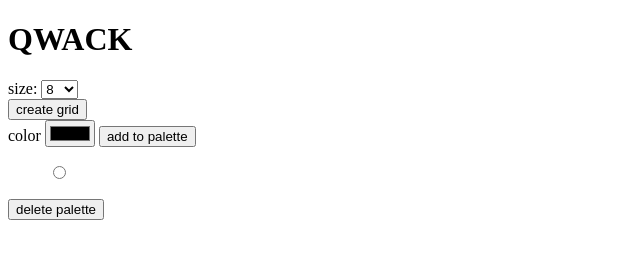
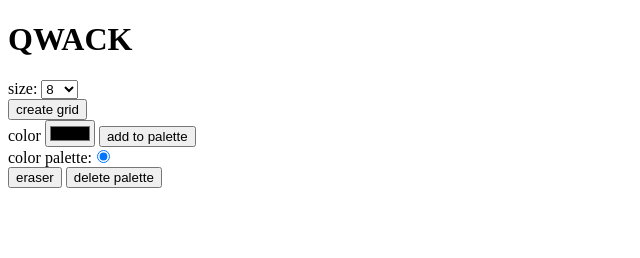
Before and after one commit to ValRoustit/Qwack.github.io, a plain HTML site: page index.html in a window 1280 px wide. Both pictures are taken after a click on the input "add to palette". Shown: the whole page, without its empty margins (0-640 px from the left). Drawn offline with Linux system fonts and the light colour scheme.

Commit message:
add choose colors and eraser

```diff
--- a/index.html
+++ b/index.html
@@ -26,8 +26,12 @@
 
         <input type="submit" value="add to palette"/>
     </form>
-    <ul id="palette"></ul>
+
+    <div id="palette">color palette:</div>
+    <button id="eraser">eraser</button>
+
     <button id="delete-palette">delete palette</button>
+
     <div id="drawing"></div>
 </body>
 </html>
--- a/js/app.js
+++ b/js/app.js
@@ -7,7 +7,19 @@ document.addEventListener("DOMContentLoaded", () => {
 
     const deletePalette = document.querySelector("#delete-palette");
     deletePalette.addEventListener("click", handleDeletePalette);
+
+    const eraser = document.querySelector("#eraser");
+    eraser.addEventListener("click", handleEraser);
 })
+
+let colorSelected = "";
+let eraser = false;
+
+//--------------------------------------------
+
+const handleEraser = function() {
+    eraser = true;
+}
 
 const handleDrawPixel = function(event) {
     const x = event.offsetX;
@@ -22,7 +34,6 @@ const handlePreRender = function(event) {
 }
 
 const drawPixel = function(x, y) {
-    // debugger
     const canvas = document.querySelector("#my-canvas");
     const ctx = canvas.getContext("2d")
     const size = canvas.width;
@@ -31,8 +42,13 @@ const drawPixel = function(x, y) {
     const canvasX = Math.floor(x/boxSide);
     const canvasY = Math.floor(y/boxSide);
 
-    ctx.fillStyle = 'green';
-    ctx.fillRect(canvasX, canvasY, 1, 1);
+    if(eraser) {
+        ctx.clearRect(canvasX, canvasY, 1, 1)
+    } else {
+        ctx.fillStyle = colorSelected;
+        ctx.fillRect(canvasX, canvasY, 1, 1);
+    }
+
 }
 
 const handleNewColor = function(event) {
@@ -45,11 +61,19 @@ const handleNewColor = function(event) {
 }
 
 const createColorItem = function(color) {
-    const newItem = document.createElement("input");
-    newItem.type = "radio";
-    newItem.value = color.value;
-    newItem.name = "color-in-palette";
-    return newItem;
+    const newColor = document.createElement("input");
+    newColor.type = "radio";
+    newColor.value = color.value;
+    newColor.name = "color-in-palette";
+    newColor.checked = "true";
+
+    newColor.addEventListener("click", selectColor);
+    return newColor;
+}
+
+const selectColor = function(event) {
+    eraser = false;
+    colorSelected = event.target.value;
 }
 
 const handleDeletePalette = function() {
```
